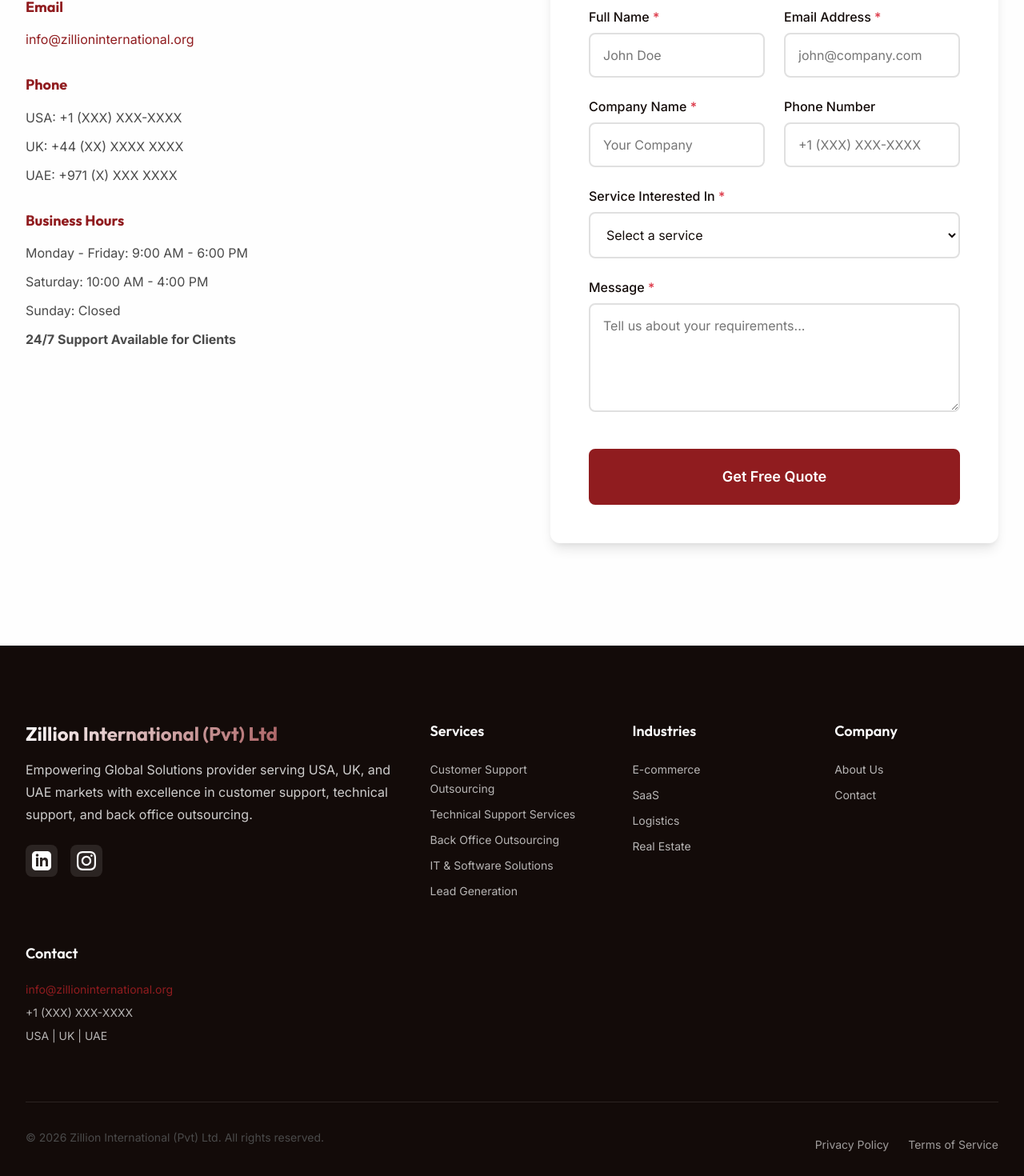
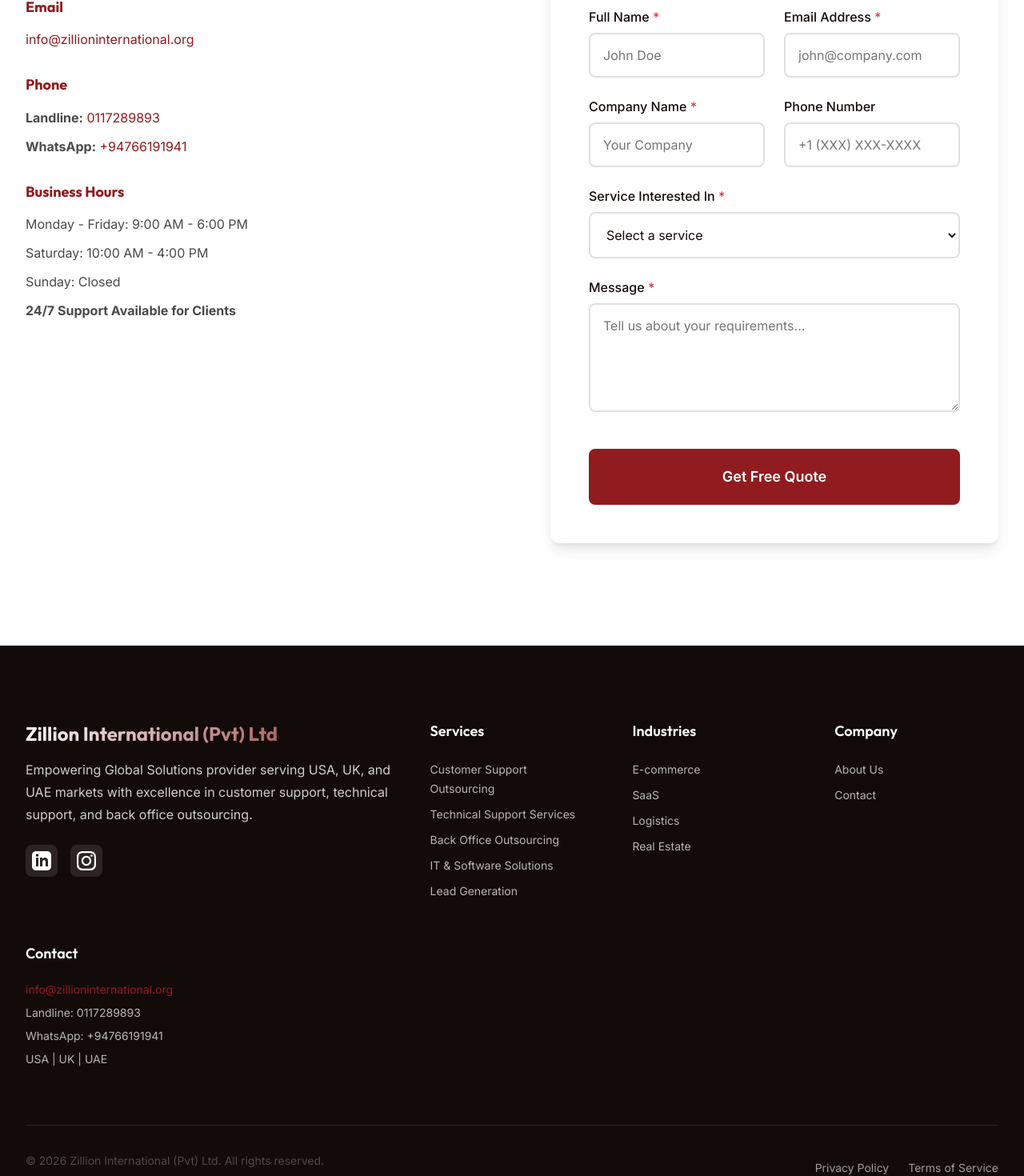
Before and after one commit to kevin-denny/ZillionInternational, a React (Vite) app: page /contact in a window 1280 px wide. Shown: the part 820-2290 px from the top of the page at 80% size. Built offline with nearby package versions, Linux system fonts and the light colour scheme.

Commit message:
no message

```diff
--- a/src/components/layout/Footer.jsx
+++ b/src/components/layout/Footer.jsx
@@ -61,7 +61,8 @@
                         <h4 className="footer__heading">Contact</h4>
                         <ul className="footer__contact">
                             <li><a href="mailto:info@zillioninternational.org">info@zillioninternational.org</a></li>
-                            <li>+1 (XXX) XXX-XXXX</li>
+                            <li>Landline: 0117289893</li>
+                            <li>WhatsApp: +94766191941</li>
                             <li>USA | UK | UAE</li>
                         </ul>
                     </div>
--- a/src/pages/Contact.jsx
+++ b/src/pages/Contact.jsx
@@ -47,9 +47,8 @@
 
                                 <div className="contact-detail">
                                     <h3>Phone</h3>
-                                    <p>USA: +1 (XXX) XXX-XXXX</p>
-                                    <p>UK: +44 (XX) XXXX XXXX</p>
-                                    <p>UAE: +971 (X) XXX XXXX</p>
+                                    <p><strong>Landline:</strong> <a href="tel:0117289893">0117289893</a></p>
+                                    <p><strong>WhatsApp:</strong> <a href="https://wa.me/94766191941" target="_blank" rel="noopener noreferrer">+94766191941</a></p>
                                 </div>
 
                                 {/* <div className="contact-detail">
```
